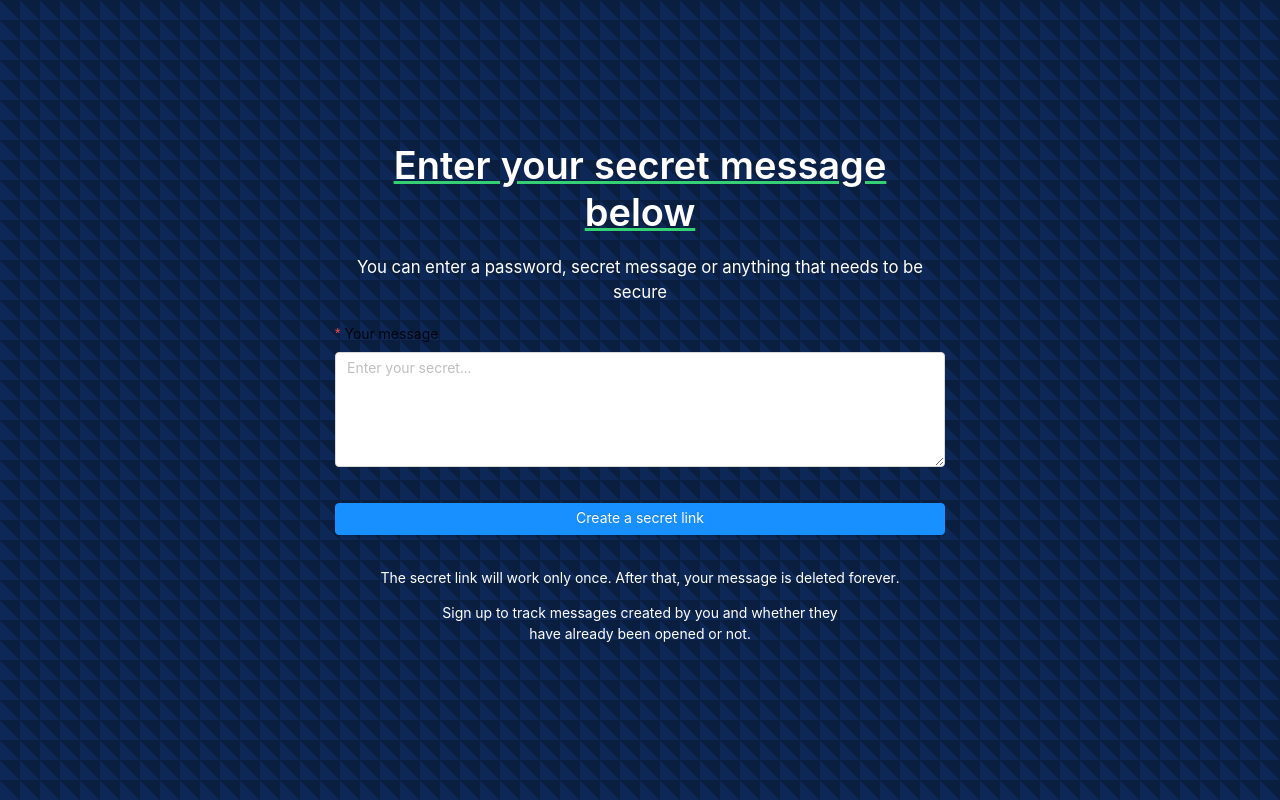
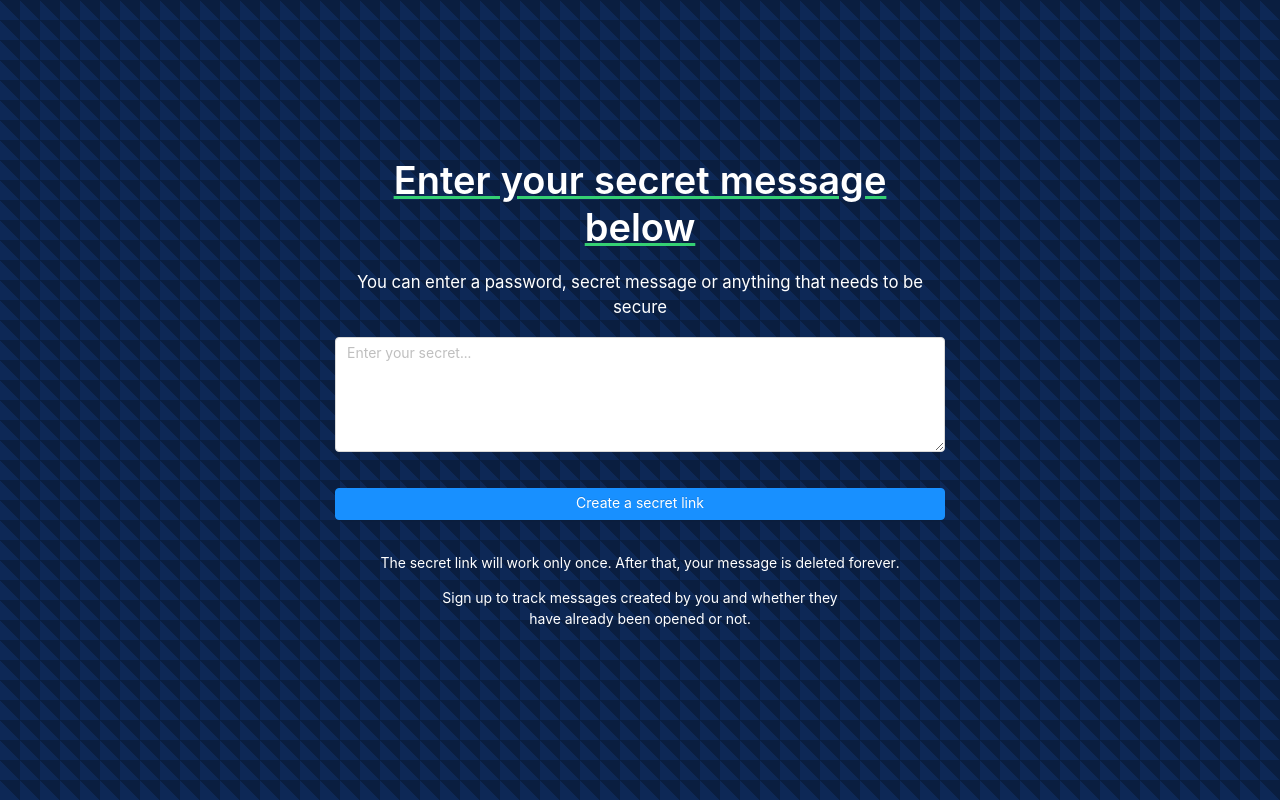
Before and after one commit to kozlovvski/secret-message, a React (Create React App) app: page /app in a window 1280 px wide. Built offline with nearby package versions, Linux system fonts and the light colour scheme.

Commit message:
build(yarn): add @ant-design/icons dependency

```diff
--- a/package.json
+++ b/package.json
@@ -3,6 +3,7 @@
   "version": "0.1.0",
   "private": true,
   "dependencies": {
+    "@ant-design/icons": "^4.3.0",
     "@reduxjs/toolkit": "^1.4.0",
     "@types/webpack-env": "^1.16.0",
     "antd": "^4.8.4",
--- a/src/features/add-new-message/components/CreateMessageForm/CreateMessageForm.tsx
+++ b/src/features/add-new-message/components/CreateMessageForm/CreateMessageForm.tsx
@@ -44,7 +44,6 @@ const CreateMessageForm: React.FC<ICreateMessageFormProps> = () => {
       <Form layout="vertical" onFinish={finishHandler}>
         <Form.Item
           name="message"
-          label="Your message"
           rules={[
             {
               required: true,
```
